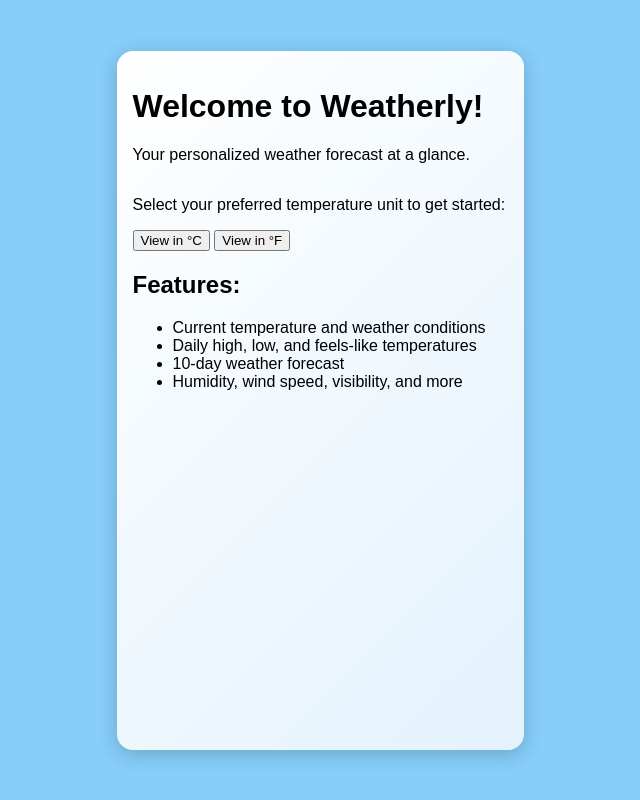
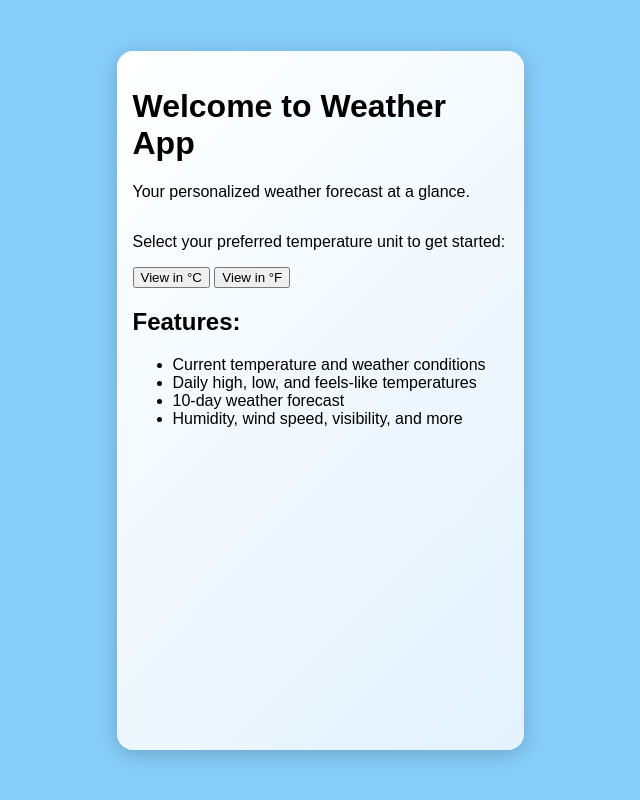
Before and after one commit to shaira-t/weather-app, a plain HTML site: page index.html in a window 1280 px wide. Shown: the whole page, without its empty margins (320-960 px from the left). Drawn offline with Linux system fonts and the light colour scheme.

Commit message:
Update index.html

```diff
--- a/index.html
+++ b/index.html
@@ -9,7 +9,7 @@
 <body>
     <div class="weather-app">
         <div class="landing-header">
-            <h1>Welcome to Weatherly!</h1>
+            <h1>Welcome to Weather App</h1>
             <p>Your personalized weather forecast at a glance.</p>
         </div>
 
```
